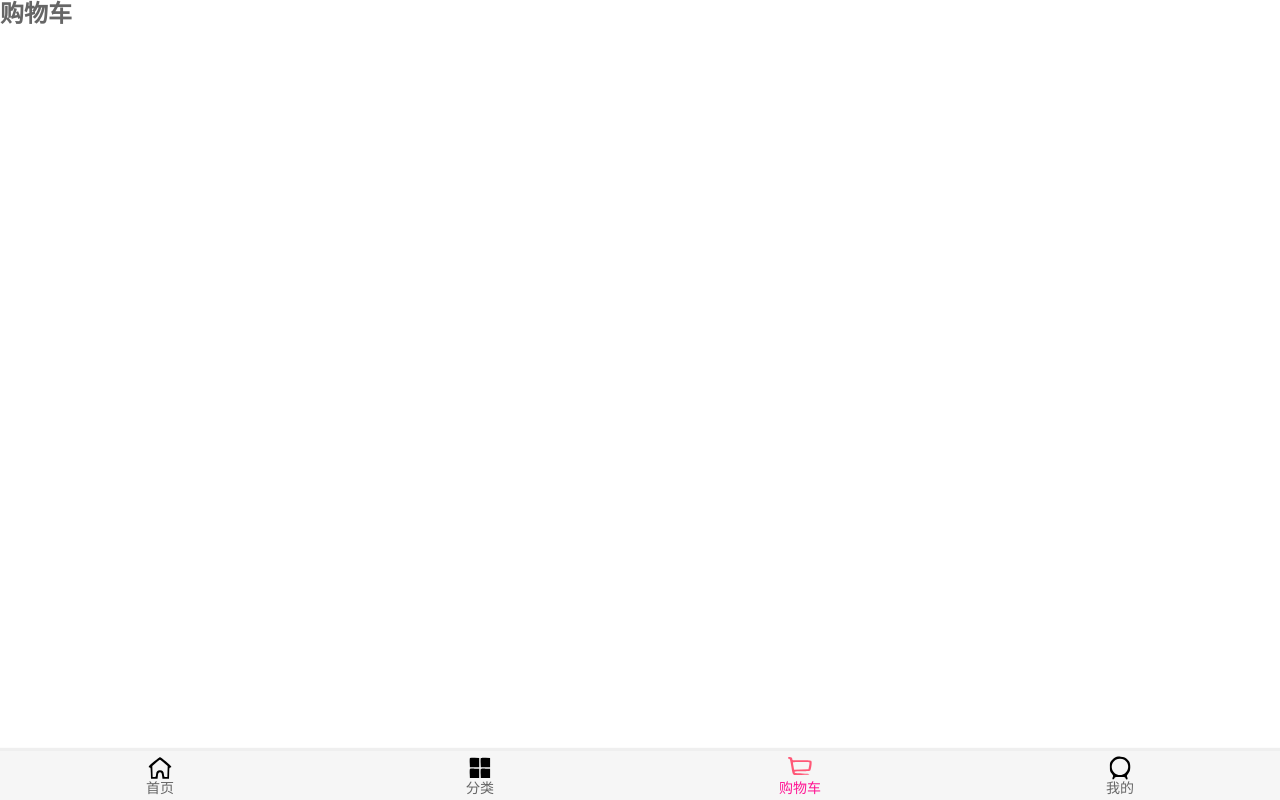
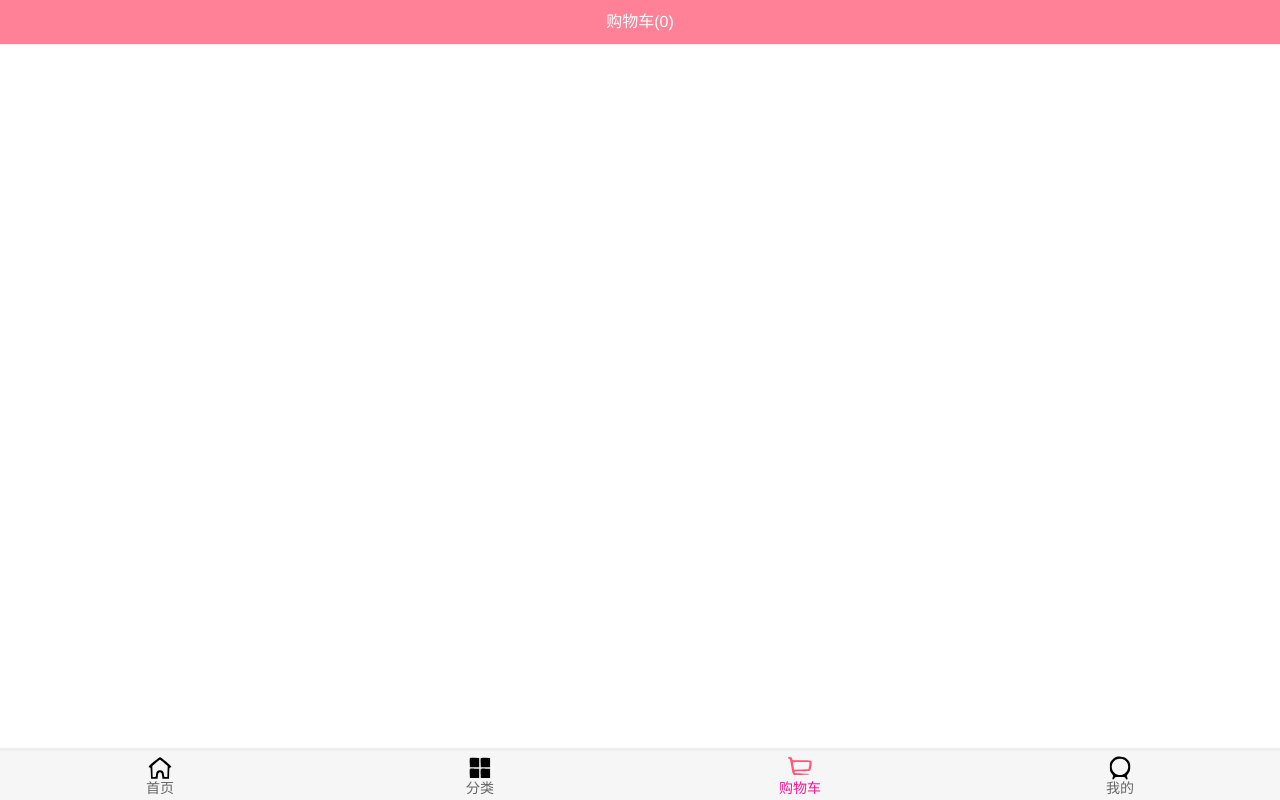
Before and after one commit to Zzb95/supermall, a Vue app: page /cart in a window 1280 px wide. Built offline with nearby package versions, Linux system fonts and the light colour scheme.

Commit message:
修改了存在的问题

```diff
--- a/src/store/actions.js
+++ b/src/store/actions.js
@@ -14,7 +14,8 @@
         } */
 
         // 1、查找之前的数组中是否有该商品
-        let oldPorduct = context.state.cartList.find((item) => {
+        let oldPorduct = context.state.cartList.find(item => {
+            console.log(item);
             return item.iid === payload.iid;
         });
 
@@ -25,7 +26,7 @@
         } else {
             payload.count = 1;
             // context.state.cartList.push(payload);
-            context.commit(ADD_TO_CART, oldPorduct);
+            context.commit(ADD_TO_CART, payload);
         }
     }
 }
--- /dev/null
+++ b/src/store/getters.js
@@ -0,0 +1,8 @@
+export default {
+    cartLength(state) {
+        return state.cartList.length;
+    },
+    cartList(state) {
+        return state.cartList();
+    }
+}
--- a/src/store/index.js
+++ b/src/store/index.js
@@ -3,6 +3,7 @@
 
 import mutations from './mutations'
 import actions from './actions'
+import getters from './getters'
 
 // 1、安装插件
 Vue.use(Vuex);
@@ -12,7 +13,8 @@
         cartList: [], // 用于保存商品
     },
     mutations: mutations,
-    actions: actions
+    actions: actions,
+    getters: getters
 })
 
 // 3、挂载到Vue实例上
--- a/src/views/cart/Cart.vue
+++ b/src/views/cart/Cart.vue
@@ -1,12 +1,43 @@
 <template>
-    <h2>购物车</h2>
+    <div class="cart">
+        <nav-bar class="nav-bar">
+            <div slot="center">购物车({{length}})</div>
+        </nav-bar>
+    </div>
 </template>
 
 <script>
+    import NavBar from 'components/common/navbar/NavBar'
+
+    import {mapGetters} from 'vuex'
+
     export default {
-        name: 'Cart'
+        name: 'Cart',
+        data() {
+            return {
+                cartCount: 0
+            }
+        },
+        components: {
+            NavBar
+        },
+        computed: {
+            /* cartLength() {
+                // return this.$store.state.cartList.length;
+                return this.$store.getters.cartLength;
+            } */
+            // 两种语法
+            // ...mapGetters(['cartLength', 'cartList'])
+            ...mapGetters({
+                length: 'cartLength',
+                list: 'cartList'
+            })
+        }
     }
 </script>
 <style scoped>
-
+    .nav-bar {
+        background: var(--color-tint);
+        color: #fff;
+    }
 </style>
```
